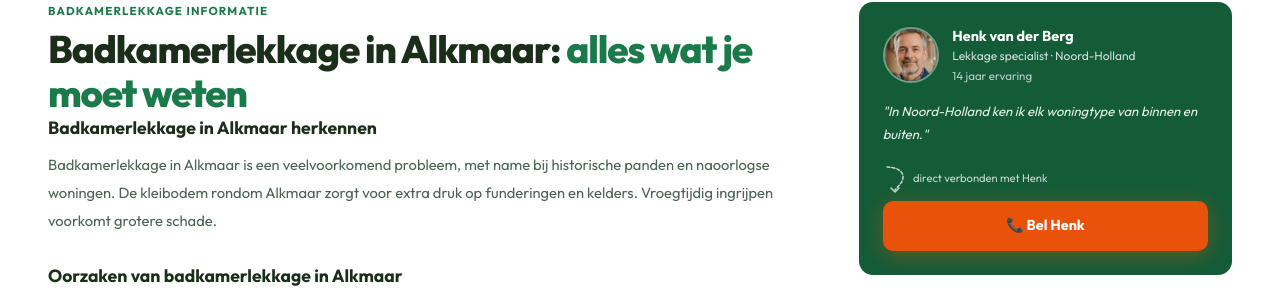
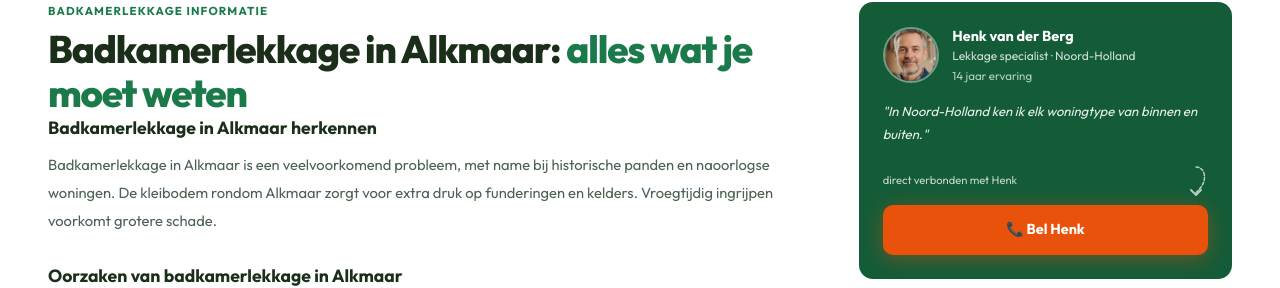
Before and after one commit to SanderKooi/lekkage, a Next.js app: page /lekkage/badkamer/alkmaar in a window 1280 px wide. Shown: the part 3628-3916 px from the top of the page. Built offline with nearby package versions, Linux system fonts and the light colour scheme.

Commit message:
Update [stad].jsx

```diff
--- a/pages/lekkage/[type]/[stad].jsx
+++ b/pages/lekkage/[type]/[stad].jsx
@@ -536,12 +536,12 @@ export default function LekkageTypeStad({ type, stad }) {
                   </div>
                 </div>
                 <p style={{fontSize:'0.82rem',opacity:0.9,lineHeight:1.7,marginBottom:'1.25rem',fontStyle:'italic'}}>"{monteur.quote}"</p>
-                <div style={{display:'flex',alignItems:'center',gap:'0.4rem',marginBottom:'0.5rem',opacity:0.75}}>
-                  <svg width="24" height="28" viewBox="0 0 24 28" fill="none">
-                    <path d="M4 2 C4 2, 20 2, 20 12 C20 18, 14 22, 12 25" stroke="white" strokeWidth="1.5" strokeLinecap="round" fill="none" strokeDasharray="3 2"/>
-                    <path d="M8 23 L12 27 L16 23" stroke="white" strokeWidth="1.5" strokeLinecap="round" strokeLinejoin="round" fill="none"/>
+                <div style={{display:'flex',alignItems:'center',justifyContent:'space-between',marginBottom:'0.5rem'}}>
+                  <span style={{fontSize:'0.7rem',opacity:0.75}}>direct verbonden met {monteur.naam.split(' ')[0]}</span>
+                  <svg width="24" height="32" viewBox="0 0 24 32" fill="none" style={{opacity:0.7,flexShrink:0}}>
+                    <path d="M12 2 C18 2, 22 8, 20 16 C19 20, 16 24, 12 28" stroke="white" strokeWidth="1.5" strokeLinecap="round" fill="none" strokeDasharray="3 2"/>
+                    <path d="M7 25 L12 30 L17 25" stroke="white" strokeWidth="1.8" strokeLinecap="round" strokeLinejoin="round" fill="none"/>
                   </svg>
-                  <span style={{fontSize:'0.7rem'}}>direct verbonden met {monteur.naam.split(' ')[0]}</span>
                 </div>
                 <a href={`tel:${PHONE}`} className="btn-call" style={{width:'100%',justifyContent:'center',background:'var(--orange)',fontSize:'0.9rem',display:'flex'}}>📞 Bel {monteur.naam.split(' ')[0]}</a>
               </div>
```
